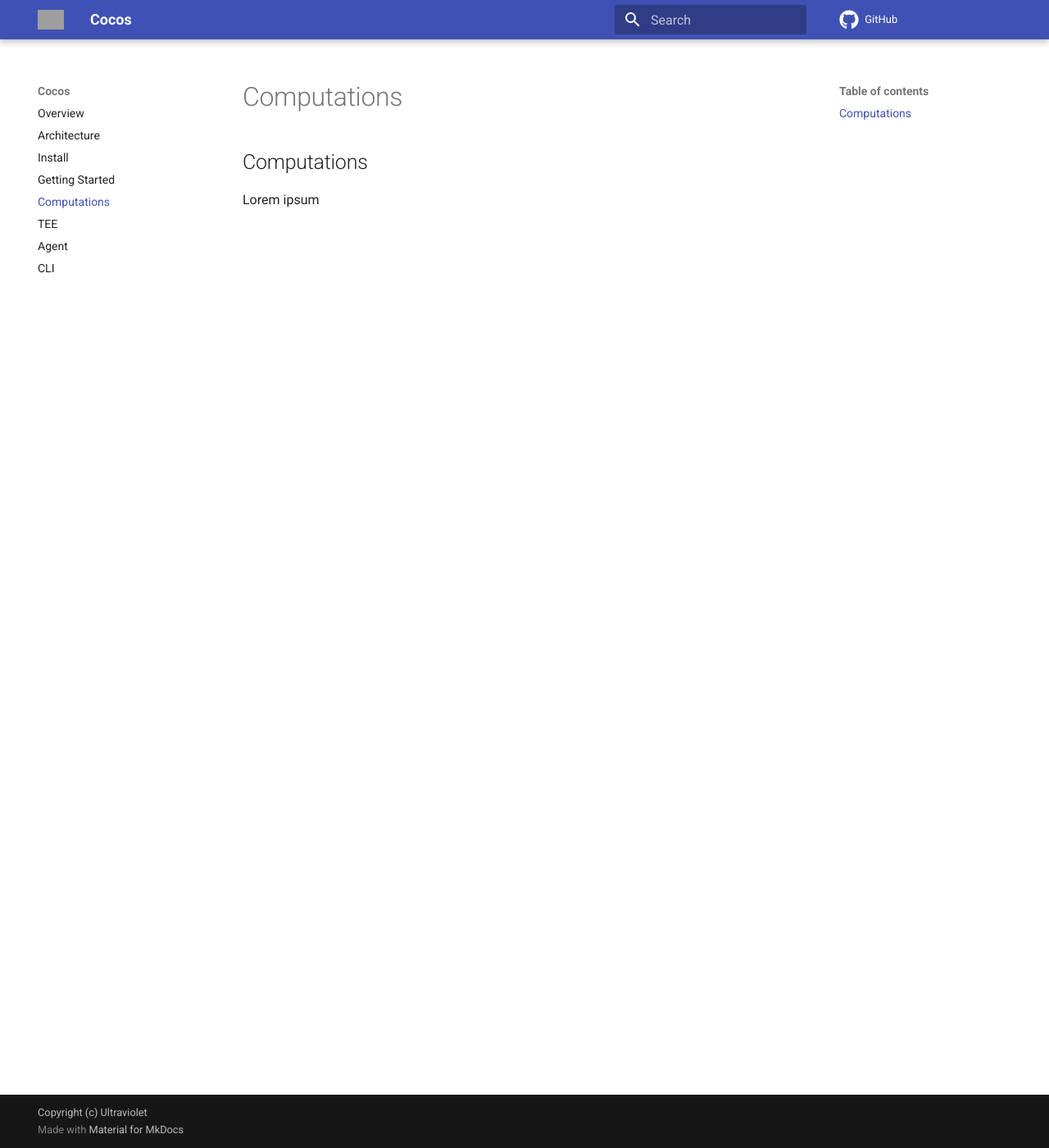
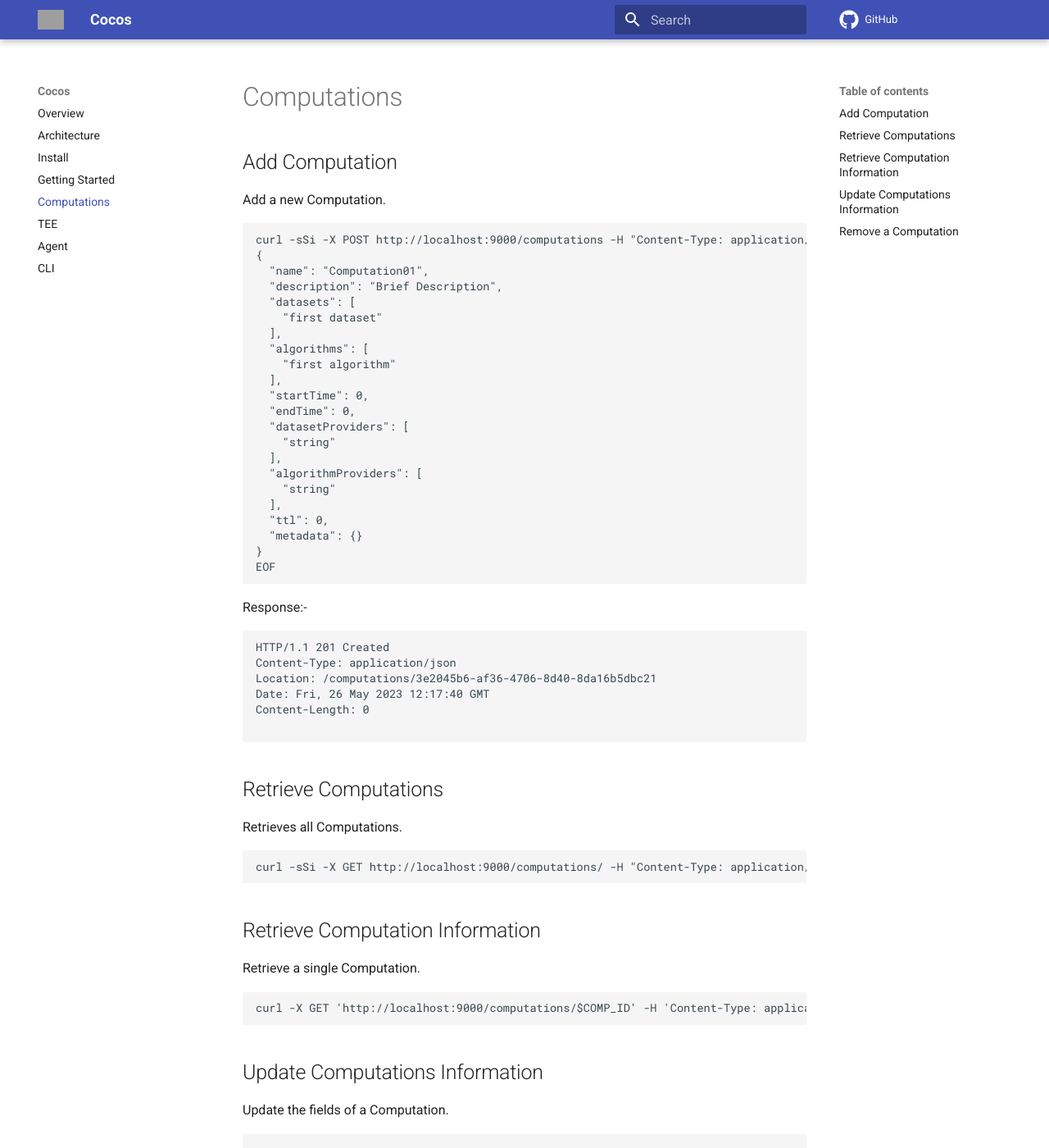
Before and after one commit to ultravioletrs/cocos-docs, an MkDocs documentation site: the page built from docs/computations.md, in a window 1280 px wide and 1400 px high. Shown: the whole window at 82% size. Built offline with MkDocs 1.6.1 and Material for MkDocs 9.7.7, drawn with Linux system fonts in a browser that asks for light colours; comment, search, counter and statistics services are not loaded; some of the changed text lies outside the part shown; grey boxes are pictures that could not be loaded.

````diff
--- a/docs/computations.md
+++ b/docs/computations.md
@@ -1,2 +1,66 @@
-## Computations
-Lorem ipsum
+# Computations
+
+## Add Computation
+Add a new Computation.
+
+```bash
+curl -sSi -X POST http://localhost:9000/computations -H "Content-Type: application/json" -d @- <<EOF
+{
+  "name": "Computation01",
+  "description": "Brief Description",
+  "datasets": [
+    "first dataset"
+  ],
+  "algorithms": [
+    "first algorithm"
+  ],
+  "startTime": 0,
+  "endTime": 0,
+  "datasetProviders": [
+    "string"
+  ],
+  "algorithmProviders": [
+    "string"
+  ],
+  "ttl": 0,
+  "metadata": {}
+}
+EOF
+```
+
+Response:-
+```bash
+HTTP/1.1 201 Created
+Content-Type: application/json
+Location: /computations/3e2045b6-af36-4706-8d40-8da16b5dbc21
+Date: Fri, 26 May 2023 12:17:40 GMT
+Content-Length: 0
+
+```
+
+## Retrieve Computations
+Retrieves all Computations.
+
+```bash
+curl -sSi -X GET http://localhost:9000/computations/ -H "Content-Type: application/json"
+```
+
+## Retrieve Computation Information
+Retrieve a single Computation.
+
+```bash
+curl -X GET 'http://localhost:9000/computations/$COMP_ID' -H 'Content-Type: application/json'
+```
+
+
+## Update Computations Information
+Update the fields of a Computation.
+
+```bash
+```
+
+## Remove a Computation
+Remove/Delete a particular Computation.
+
+```bash
+```
````
Also changed, not shown: docs/clients.md (+13 -13 lines), docs/groups.md (+7 -7 lines), docs/policies.md (+20 -10 lines).
